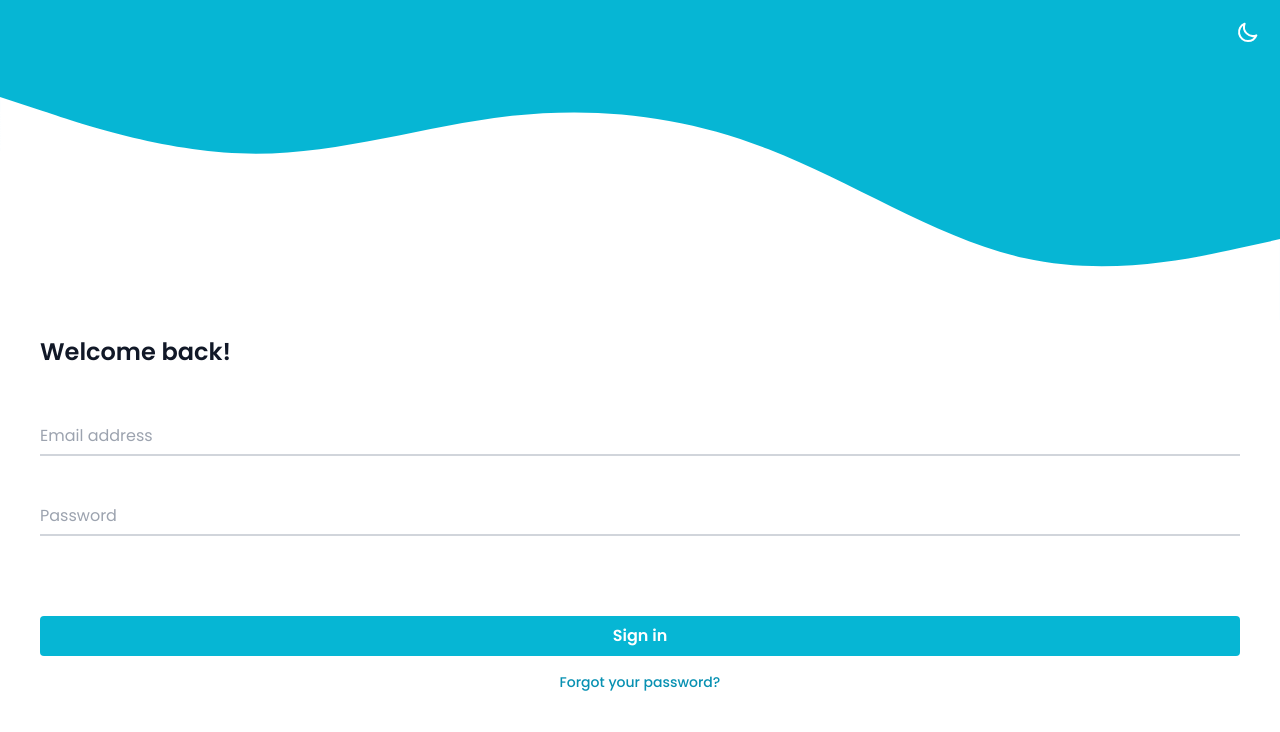
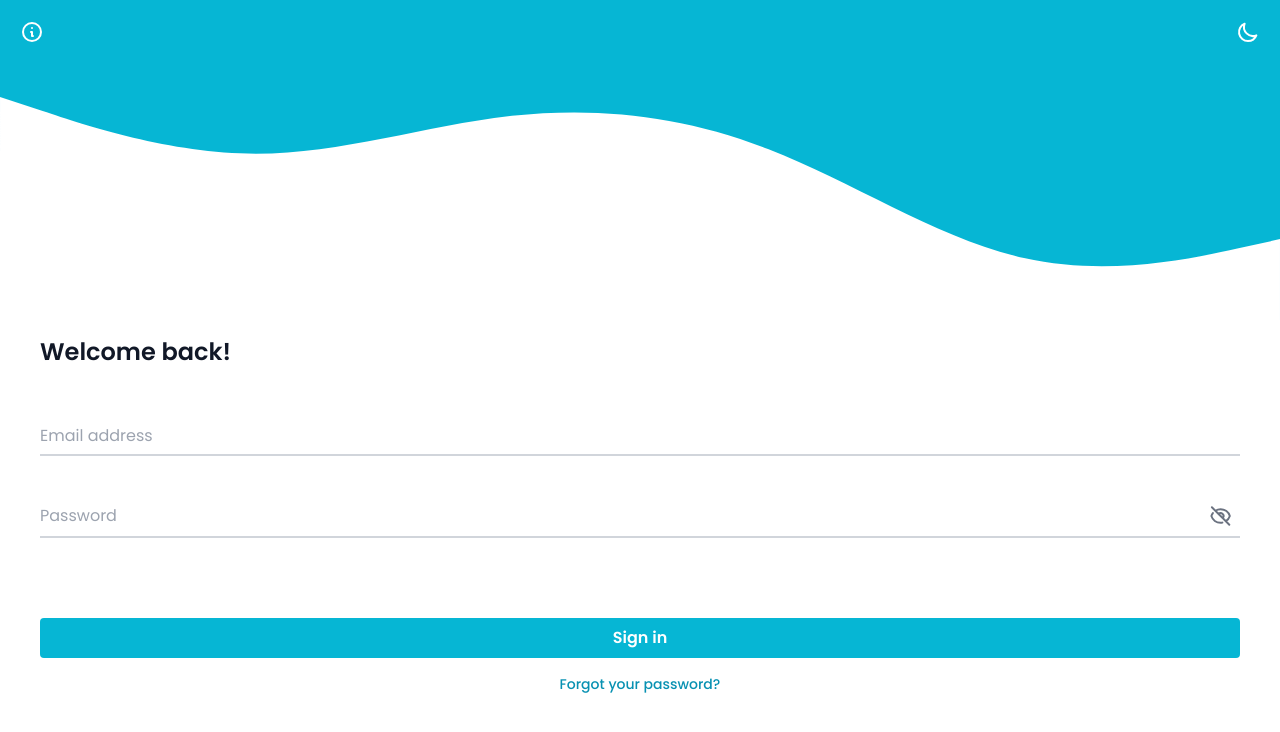
Before and after one commit to mmedhat1910/my-budget-keeper, a Next.js app: page /auth/login in a window 1280 px wide. Shown: the top 732 px of the page. Built offline with nearby package versions, Linux system fonts and the light colour scheme.

Commit message:
login page ui done

```diff
--- a/package.json
+++ b/package.json
@@ -16,6 +16,7 @@
   "dependencies": {
     "@heroicons/react": "^1.0.6",
     "@reduxjs/toolkit": "^1.8.1",
+    "axios": "^0.27.2",
     "bcrypt": "^5.0.1",
     "cookies-next": "^2.0.4",
     "cors": "^2.8.5",
--- a/pages/auth/login.tsx
+++ b/pages/auth/login.tsx
@@ -1,77 +1,116 @@
-import React from 'react';
+import {
+  EyeIcon,
+  EyeOffIcon,
+  InformationCircleIcon,
+} from '@heroicons/react/outline';
+import axios from 'axios';
+import React, { FormEventHandler, useRef, useState } from 'react';
 
 import Layout from '../../components/Layout';
 import ThemeToggler from '../../components/ThemeToggler';
 
-interface MyFormValues {
-  firstName: string;
+interface FormValues {
+  email: string;
+  password: string;
 }
 
 const Login = () => {
-  const initialValues: MyFormValues = { firstName: '' };
+  const emailRef = useRef<HTMLInputElement>(null);
+  const passwordRef = useRef<HTMLInputElement>(null);
+  const onLogin: FormEventHandler = async (e) => {
+    e.preventDefault();
+    try {
+      const { status, data } = await axios({
+        method: 'post',
+        url: '/api/auth/login',
+        data: {
+          email: emailRef.current?.value,
+          password: passwordRef.current?.value,
+        },
+      });
+      console.log(data);
+    } catch (error) {
+      console.log((error as Error).message);
+    }
+  };
+  const [showPassword, setShowPassword] = useState(false);
   return (
     <div className="flex flex-col items-center h-screen justify-center w-full">
-      <div className="w-full bg-white h-full mx-auto overflow-hidden shadow-xl">
-        <div className="relative h-2/5 bg-cyan-500 rounded-bl-4xl  text-white flex justify-end">
+      <div className="w-full bg-white dark:bg-slate-700 h-full mx-auto overflow-hidden shadow-xl">
+        <div className="relative h-2/5 bg-cyan-500 rounded-bl-4xl  text-white ">
           <svg
             className=" absolute  -bottom-1"
             xmlns="http://www.w3.org/2000/svg"
             viewBox="0 0 1440 320"
           >
             <path
-              fill="#ffffff"
               fillOpacity="1"
+              className="fill-white dark:fill-slate-700"
               d="M0,64L48,80C96,96,192,128,288,128C384,128,480,96,576,85.3C672,75,768,85,864,122.7C960,160,1056,224,1152,245.3C1248,267,1344,245,1392,234.7L1440,224L1440,320L1392,320C1344,320,1248,320,1152,320C1056,320,960,320,864,320C768,320,672,320,576,320C480,320,384,320,288,320C192,320,96,320,48,320L0,320Z"
             ></path>
           </svg>
-          <div className="p-5">
+          <div className="p-5 flex w-full justify-between">
+            <InformationCircleIcon className="w-6" />
             <ThemeToggler />
           </div>
           <p className="text-white absolute top-1/2 left-1/2 -translate-x-1/2 -translate-y-full text-2xl">
             LOGO HERE
           </p>
         </div>
-        <div className="px-10 pt-4 pb-8 bg-white rounded-tr-4xl">
-          <h1 className="text-2xl font-semibold text-gray-900">
+        <div className="px-10 pt-4 pb-8  rounded-tr-4xl">
+          <h1 className="text-2xl font-semibold text-gray-900 dark:text-slate-50">
             Welcome back!
           </h1>
-          <form className="mt-12" action="" method="POST">
+          <form className="mt-12" onSubmit={onLogin}>
             <div className="relative">
               <input
                 id="email"
                 name="email"
                 type="text"
-                className="peer h-10 w-full border-b-2 border-gray-300 text-gray-900 placeholder-transparent focus:outline-none focus:border-cyan-600"
+                ref={emailRef}
+                className="peer h-10 w-full border-b-2 border-gray-300 text-gray-900 placeholder-transparent focus:outline-none focus:border-cyan-600 dark:bg-slate-700 autofill:bg-transparent active:bg-transparent focus:bg-transparent autofill-red-400 dark:text-slate-50"
                 placeholder="john@doe.com"
               />
               <label
                 htmlFor="email"
-                className="absolute left-0 -top-3.5 text-gray-600 text-sm transition-all peer-placeholder-shown:text-base peer-placeholder-shown:text-gray-400 peer-placeholder-shown:top-2 peer-focus:-top-3.5 peer-focus:text-gray-600 peer-focus:text-sm"
+                className="absolute left-0 -top-5 text-gray-600 text-sm transition-all peer-placeholder-shown:text-base peer-placeholder-shown:text-gray-400 peer-placeholder-shown:top-2 peer-focus:-top-5 peer-focus:text-gray-600 peer-focus:text-sm dark:peer-focus:text-slate-50 dark:text-slate-50"
               >
                 Email address
               </label>
             </div>
             <div className="mt-10 relative">
+              <div className="flex  border-gray-300 border-b-2 focus:border-red-500 focus-within:border-cyan-600">
                 <input
                   id="password"
-                type="password"
+                  type={showPassword ? 'text' : 'password'}
                   name="password"
-                className="peer h-10 w-full border-b-2 border-gray-300 text-gray-900 placeholder-transparent focus:outline-none focus:border-cyan-600"
+                  ref={passwordRef}
+                  className="peer bg-transparent h-10 w-full   text-gray-900 placeholder-transparent focus:outline-none  dark:text-slate-50 "
                   placeholder="Password"
                 />
+                {showPassword ? (
+                  <EyeIcon
+                    className="w-6 dark:text-white mx-2 text-gray-500"
+                    onClick={() => setShowPassword(false)}
+                  />
+                ) : (
+                  <EyeOffIcon
+                    className="w-6 dark:text-white mx-2 text-gray-500"
+                    onClick={() => setShowPassword(true)}
+                  />
+                )}
                 <label
                   htmlFor="password"
-                className="absolute left-0 -top-3.5 text-gray-600 text-sm transition-all peer-placeholder-shown:text-base peer-placeholder-shown:text-gray-400 peer-placeholder-shown:top-2 peer-focus:-top-3.5 peer-focus:text-gray-600 peer-focus:text-sm"
+                  className="absolute left-0 -top-5 text-gray-600 text-sm transition-all peer-placeholder-shown:text-base peer-placeholder-shown:text-gray-400 peer-placeholder-shown:top-2 peer-focus:-top-5 peer-focus:text-gray-600 peer-focus:text-sm dark:peer-focus:text-slate-50 dark:text-slate-50"
                 >
                   Password
                 </label>
               </div>
+            </div>
 
-            <input
-              type="sumbit"
-              value="Sign in"
-              className="mt-20 px-4 py-2 rounded bg-cyan-500 hover:bg-cyan-400 text-white font-semibold text-center block w-full focus:outline-none focus:ring focus:ring-offset-2 focus:ring-cyan-500 focus:ring-opacity-80 cursor-pointer"
-            />
+            <button className="mt-20 px-4 py-2 rounded bg-cyan-500 active:bg-cyan-600 text-white font-semibold text-center block w-full cursor-pointer">
+              Sign in
+            </button>
           </form>
           <a
             href="#"
--- a/pages/transactions/index.tsx
+++ b/pages/transactions/index.tsx
@@ -1,4 +1,4 @@
-import { getCookies } from 'cookies-next';
+import { getCookie, getCookies } from 'cookies-next';
 import { GetStaticProps } from 'next';
 import React from 'react';
 import Layout from '../../components/Layout';
@@ -12,7 +12,8 @@ const Transactions = () => {
 };
 
 export const getStaticProps: GetStaticProps = async (ctx) => {
-  console.log(ctx);
+  const token = getCookie('token');
+  console.log(token);
   return {
     props: {},
   };
--- a/styles/globals.css
+++ b/styles/globals.css
@@ -9,6 +9,13 @@ body {
   padding: 0;
   margin: 0;
   font-family: 'Poppins', sans-serif;
+}
+
+input:-webkit-autofill,
+input:-webkit-autofill:hover,
+input:-webkit-autofill:focus,
+input:-webkit-autofill:active {
+  padding-left: 1rem;
 }
 
 .form-control {
```
Also changed, not shown: 2 other files (tests, documents, lock files or other folders). Lines whose indentation alone changed are shown as unchanged.
